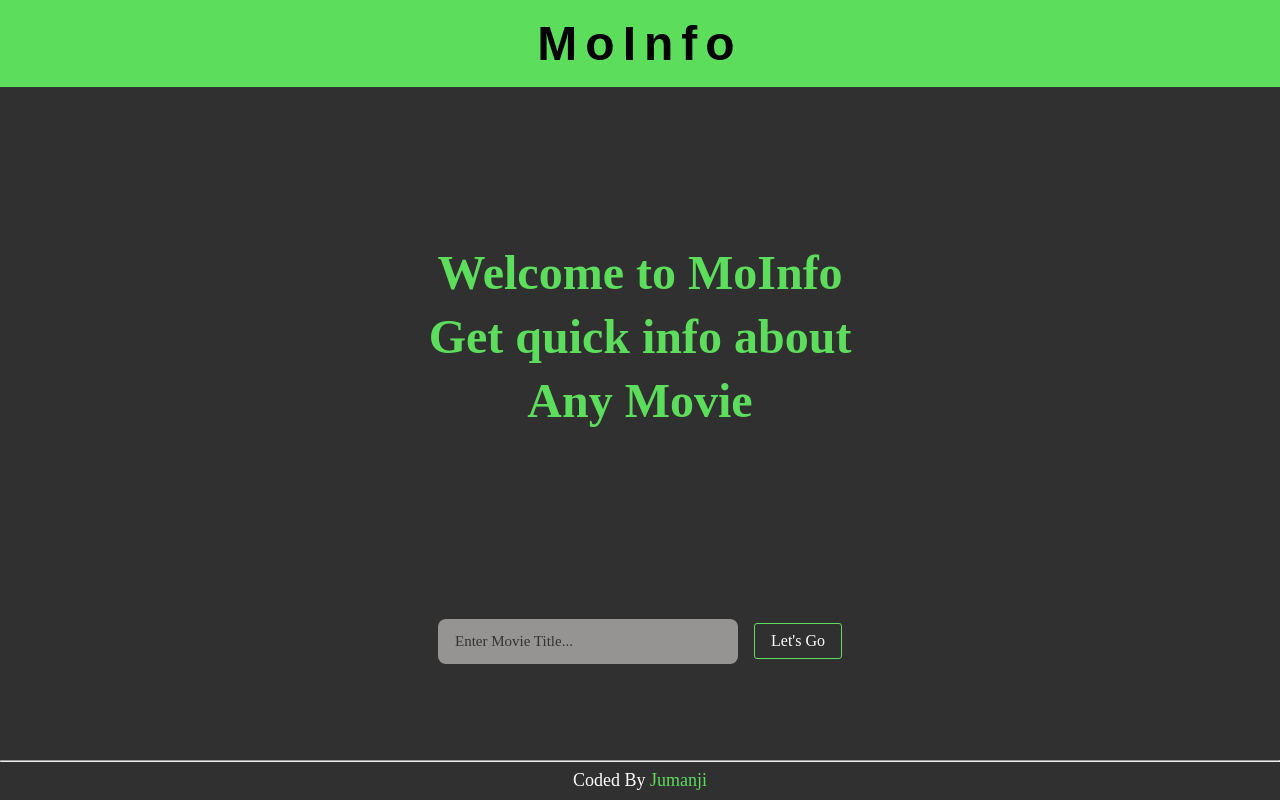
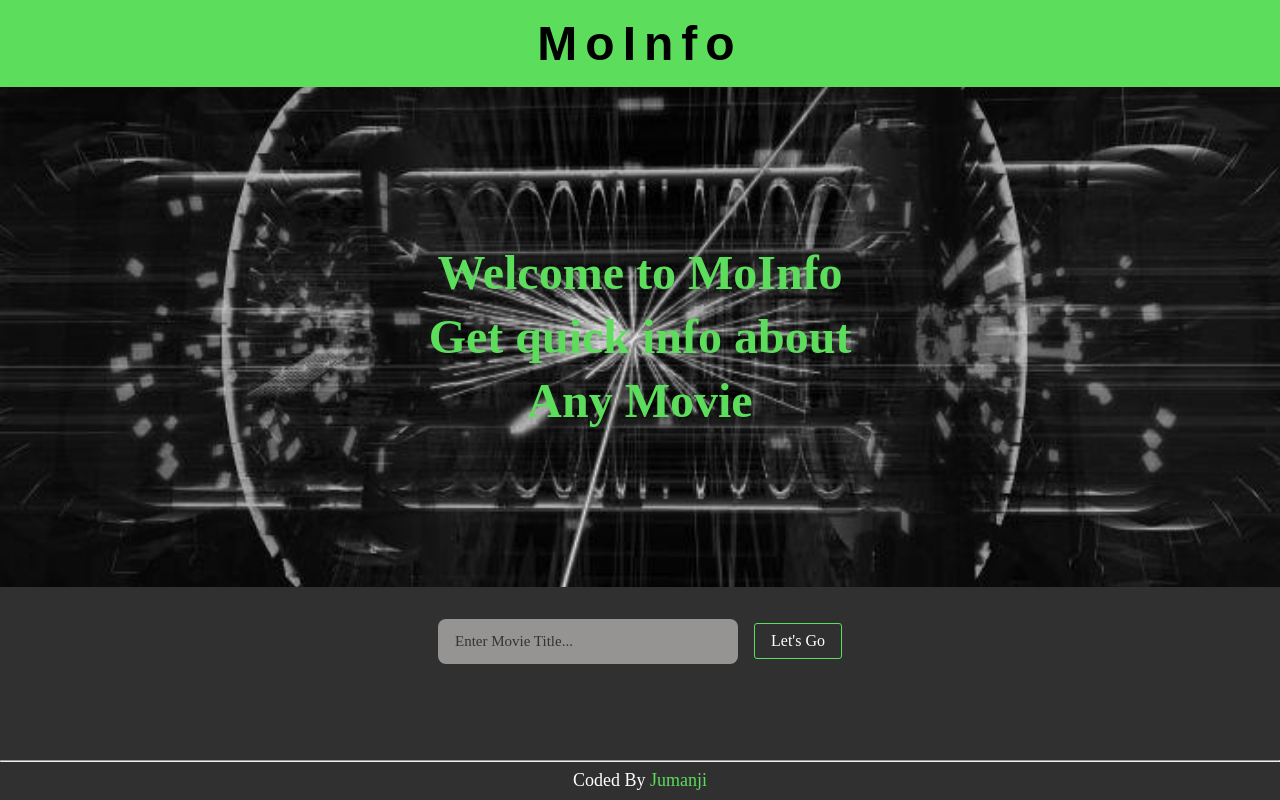
Before and after one commit to Jumanjigobez/MoInfo, a plain HTML site: page index.html in a window 1280 px wide. Drawn offline with Linux system fonts and the light colour scheme; a web font is replaced by a local one.

Commit message:
Update style.css on the Intro background image

```diff
--- a/style/style.css
+++ b/style/style.css
@@ -63,7 +63,7 @@ main{
 #intro{
     width: 100%;
     min-height: 500px;
-    background: url("../images/intro-bg.png");
+    background: url("../images/intro-bg.jpg");
     background-repeat: no-repeat;
     background-size: cover;
     background-position: center;
```
